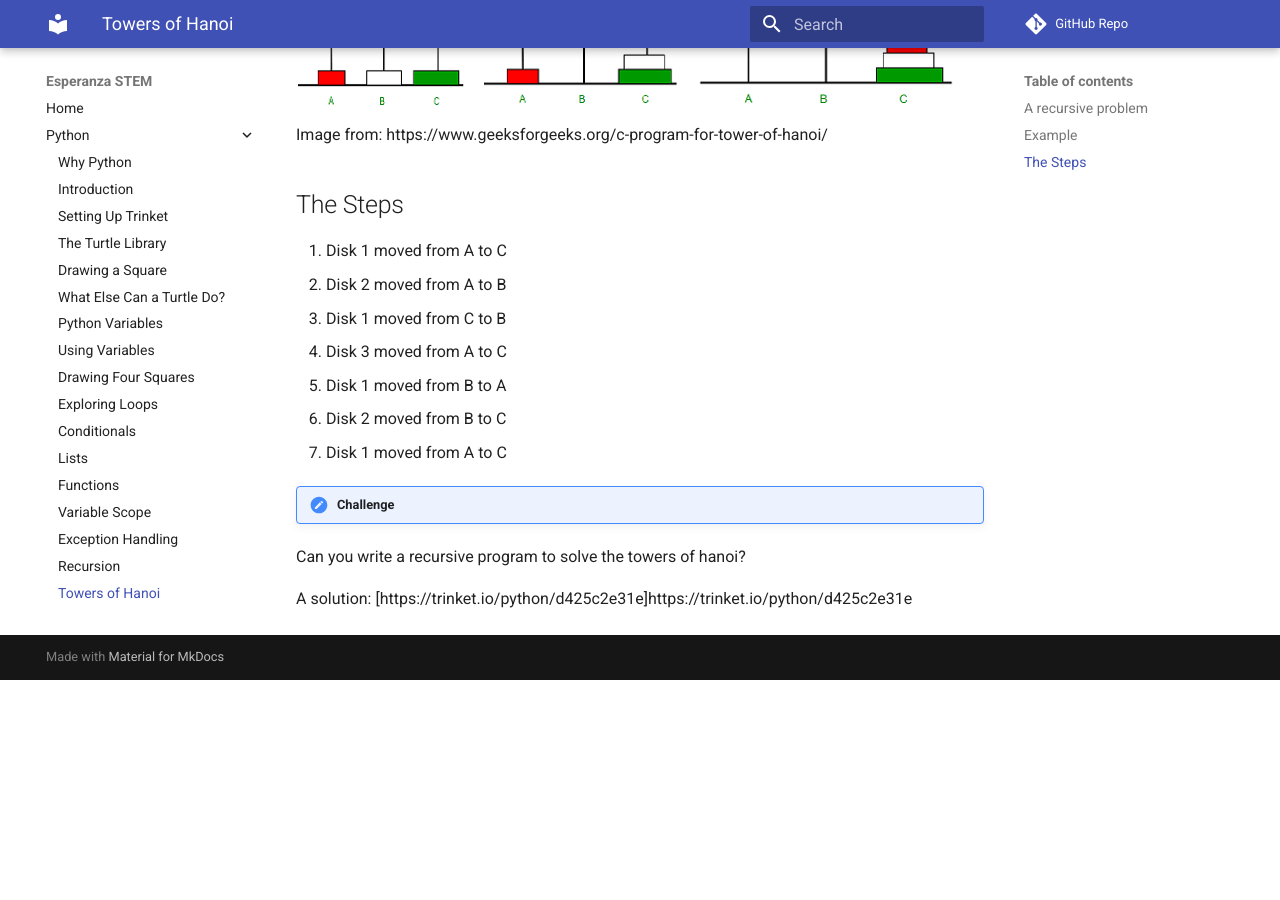
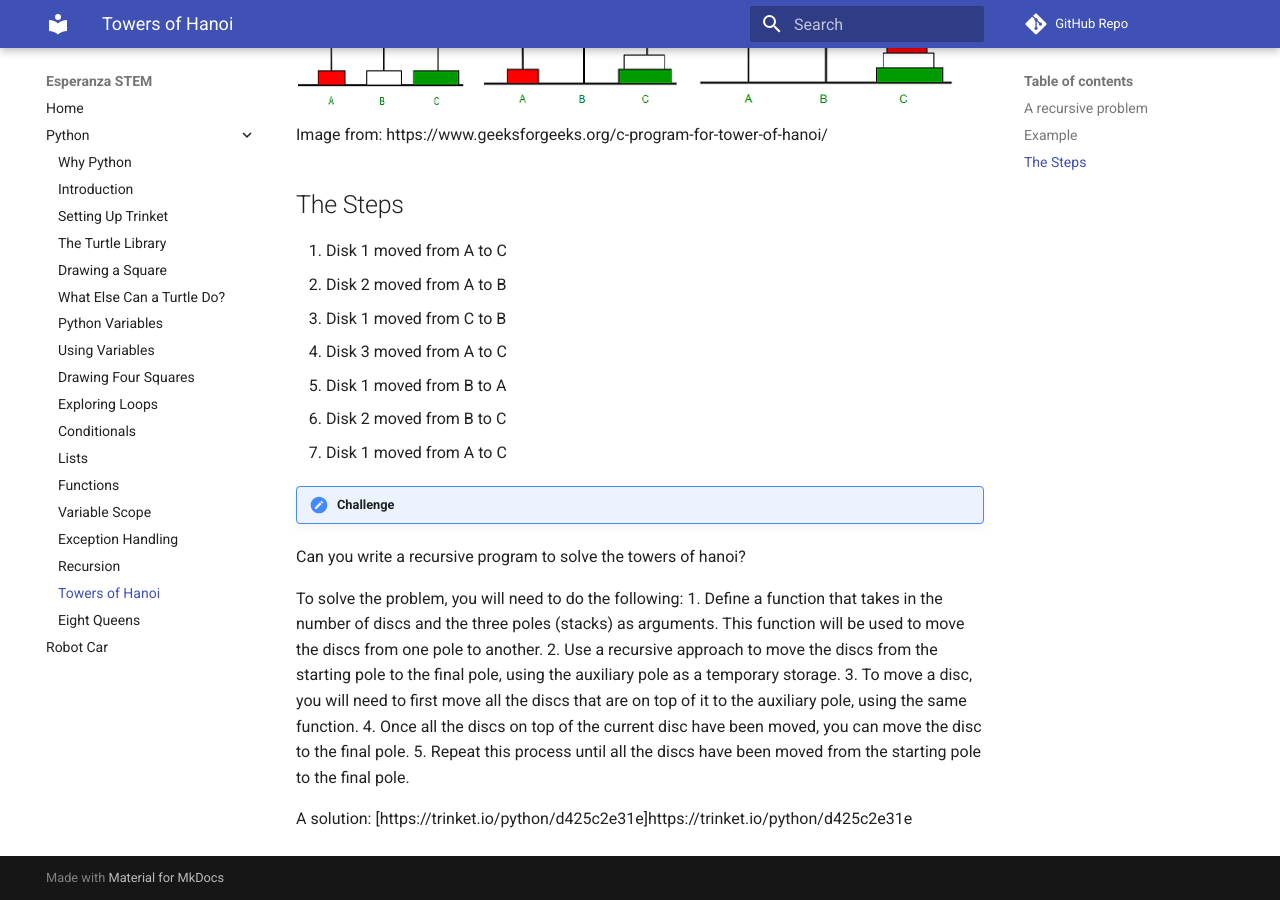
Before and after one commit to jetannenbaum/esperanzaSTEM, an MkDocs documentation site: the page built from docs/python/towers.md, in a window 1280 px wide and 900 px high, scrolled down 758 px. Built offline with MkDocs 1.6.1 and Material for MkDocs 9.7.7, drawn with Linux system fonts in a browser that asks for light colours; comment, search, counter and statistics services are not loaded; before the commit the page ends 1438 px from its top, so only the background shows below that.

Commit message:
Update towers.md
Added text to describe the towersOfHanoi function.  The description came from ChatGPT

```diff
--- a/docs/python/towers.md
+++ b/docs/python/towers.md
@@ -23,4 +23,11 @@
 !!! Challenge
 Can you write a recursive program to solve the towers of hanoi?
 
+To solve the problem, you will need to do the following:
+1. Define a function that takes in the number of discs and the three poles (stacks) as arguments. This function will be used to move the discs from one pole to another.
+2. Use a recursive approach to move the discs from the starting pole to the final pole, using the auxiliary pole as a temporary storage.
+3. To move a disc, you will need to first move all the discs that are on top of it to the auxiliary pole, using the same function.
+4. Once all the discs on top of the current disc have been moved, you can move the disc to the final pole.
+5. Repeat this process until all the discs have been moved from the starting pole to the final pole.
+
 A solution: [https://trinket.io/python/d425c2e31e]https://trinket.io/python/d425c2e31e
```
